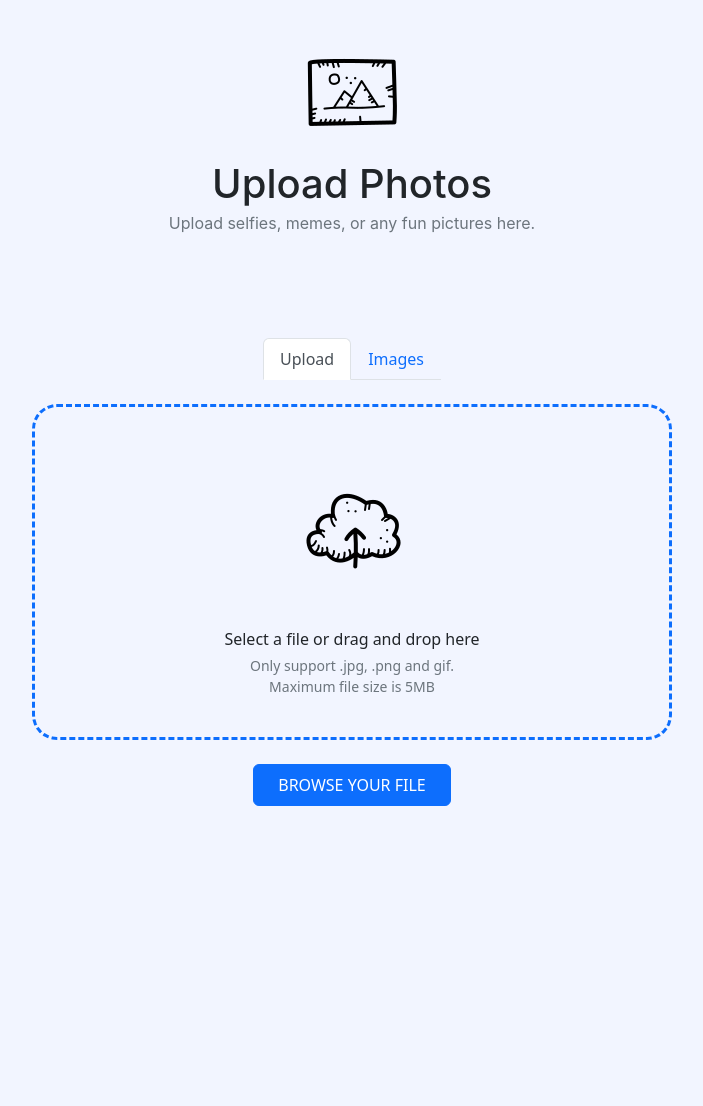
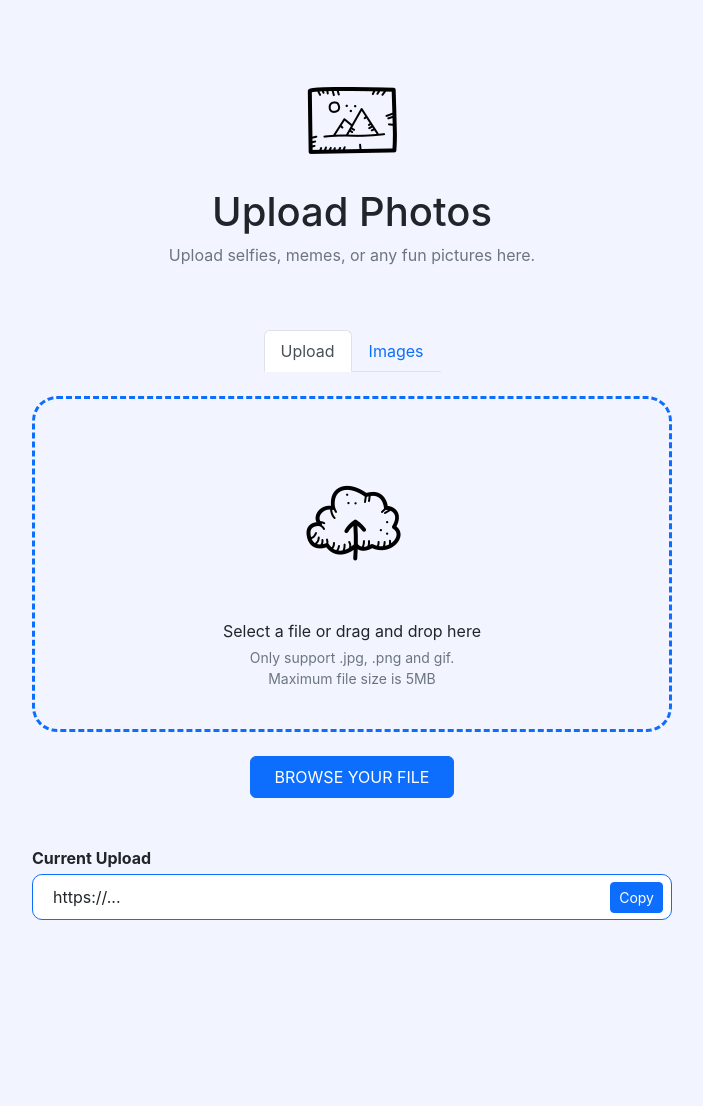
Before and after one commit to feshchenkod/images-hosting, a FastAPI app: page / in a window 1280 px wide. Shown: the whole page, without its empty margins (288-991 px from the left). Before the commit the page ends 806 px from the top, so only its background shows below. Run offline with FastAPI, Linux system fonts and the light colour scheme; some libraries are stand-ins or nearby versions.

Commit message:
add current upload

```diff
--- /dev/null
+++ b/app/statics/script.js
@@ -0,0 +1,27 @@
+function copyToClipboard() {
+  const input = document.getElementById("uploadLink");
+  navigator.clipboard.writeText(input.value).then(() => {
+    showCopiedAlert();
+  });
+}
+
+function showCopiedAlert() {
+  const container = document.querySelector(".alert-container");
+
+  const alert = document.createElement("div");
+  alert.className =
+    "alert alert-success alert-dismissible fade show w-100 mt-2 py-1";
+  alert.setAttribute("role", "alert");
+  alert.innerHTML = `
+    Link Copied!
+    <button type="button" class="btn-close py-2" data-bs-dismiss="alert" aria-label="Close"></button>
+  `;
+
+  container.appendChild(alert);
+
+  setTimeout(() => {
+    alert.classList.remove("show");
+    alert.classList.add("hide");
+    setTimeout(() => alert.remove(), 300);
+  }, 5000);
+}
--- a/app/statics/style.css
+++ b/app/statics/style.css
@@ -1,20 +1,33 @@
 .main {
     background: #F2F5FF;
+    font-family: 'Inter', sans-serif;
 }
 
 header {
-    padding: 20px;
-    border: 0px;
-
-    font-family: 'Inter';
-    font-style: normal;
     font-size: 16px;
-    line-height: 14px;
+    line-height: 1.4;
 }
 
 .upload-form {
     border: 3px dashed #0d6efd;
     border-radius: 25px;
-    height: clamp(20%, 50%, 90%);
-    width: clamp(20%, 50%, 90%);
+    background: #F2F5FF;
+    width: 90%;
+    transition: border-color 0.3s ease;
 }
+
+.upload-form:hover {
+    border-color: #003381;
+    background: #F0F0F0;
+    cursor: pointer;
+}
+
+.url-form {
+    border: 1px solid #0d6efd;
+    border-radius: 10px;
+    background: white;
+}
+
+.btn-copy:active {
+    background-color: green;
+}
--- a/app/templates/index.html
+++ b/app/templates/index.html
@@ -9,11 +9,12 @@
     <link href="https://cdn.jsdelivr.net/npm/bootstrap@5.2.3/dist/css/bootstrap.min.css" rel="stylesheet"
         integrity="sha384-rbsA2VBKQhggwzxH7pPCaAqO46MgnOM80zW1RWuH61DGLwZJEdK2Kadq2F9CUG65" crossorigin="anonymous">
     <link rel="stylesheet" href="/statics/style.css">
+    <script src="/statics/script.js"></script>
 </head>
 
 <body class="main">
     <header>
-        <div class="container text-center py-4">
+        <div class="container text-center mt-5 py-4">
             <div class="row">
                 <div class="col">
                     <img src="statics/logo.png" alt="logo.png" class="mb-3">
@@ -24,7 +25,7 @@
         </div>
     </header>
 
-    <main class="d-flex flex-column align-items-center justify-content-start min-vh-100 py-5">
+    <main class="d-flex flex-column align-items-center justify-content-start min-vh-100 py-4">
         <ul class="nav nav-tabs mb-4 justify-content-center">
             <li class="nav-item">
                 <a class="nav-link active" aria-current="page" href="#">Upload</a>
@@ -34,15 +35,24 @@
             </li>
         </ul>
 
-        <div class="upload-form d-flex flex-column align-items-center text-center p-4 mb-4">
+        <div class="upload-form d-flex flex-column align-items-center text-center p-4 mb-4 w-50">
             <img src="statics/upload.png" alt="upload.png" class="img-fluid my-5">
             <p class="mb-1">Select a file or drag and drop here</p>
             <p class="text-muted small">Only support .jpg, .png and gif.<br>Maximum file size is 5MB</p>
         </div>
         <div>
-            <button type="button" class="btn btn-primary px-4 py-2">BROWSE YOUR FILE</button>
+            <button type="button" class="btn btn-primary px-4 py-2 mb-5">BROWSE YOUR FILE</button>
         </div>
-
+        <div class="d-flex flex-column align-items-start text-start mb-4 w-50">
+            <p class="mb-1 fw-bold ">Current Upload</p>
+            <div class="url-form d-flex align-items-center py-1 px-2 w-100">
+                <input id="uploadLink" class="form-control border-0 text-mute bg-white me-2" value="https://..."
+                    disabled readonly></input>
+                <button type="button" class="btn-copy btn btn-sm btn-primary align-items-right"
+                    onclick="copyToClipboard()">Copy</button>
+            </div>
+            <div class="alert-container w-100"></div>
+        </div>
     </main>
     <script src="https://cdn.jsdelivr.net/npm/bootstrap@5.2.3/dist/js/bootstrap.min.js"
         integrity="sha384-cuYeSxntonz0PPNlHhBs68uyIAVpIIOZZ5JqeqvYYIcEL727kskC66kF92t6Xl2V"
```
